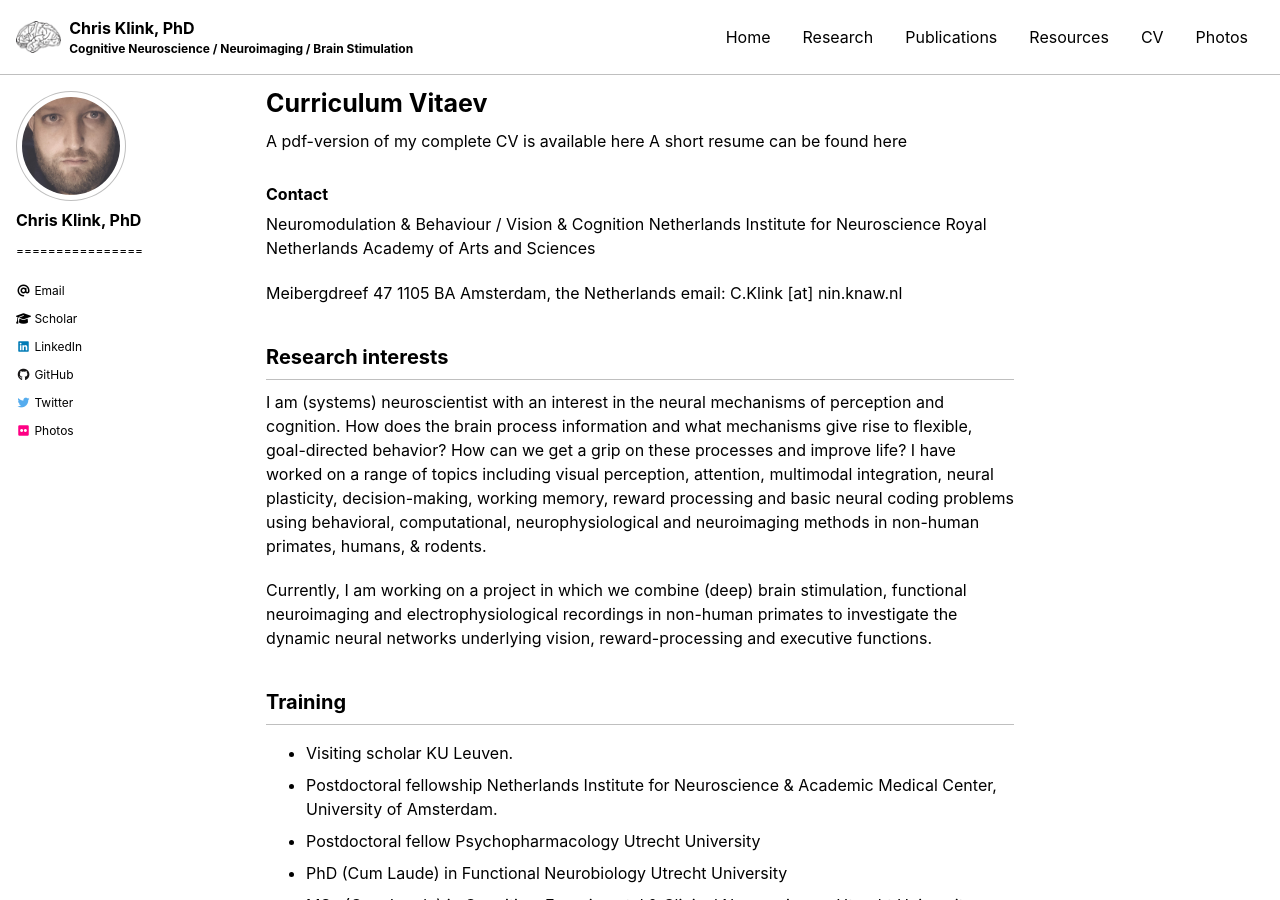
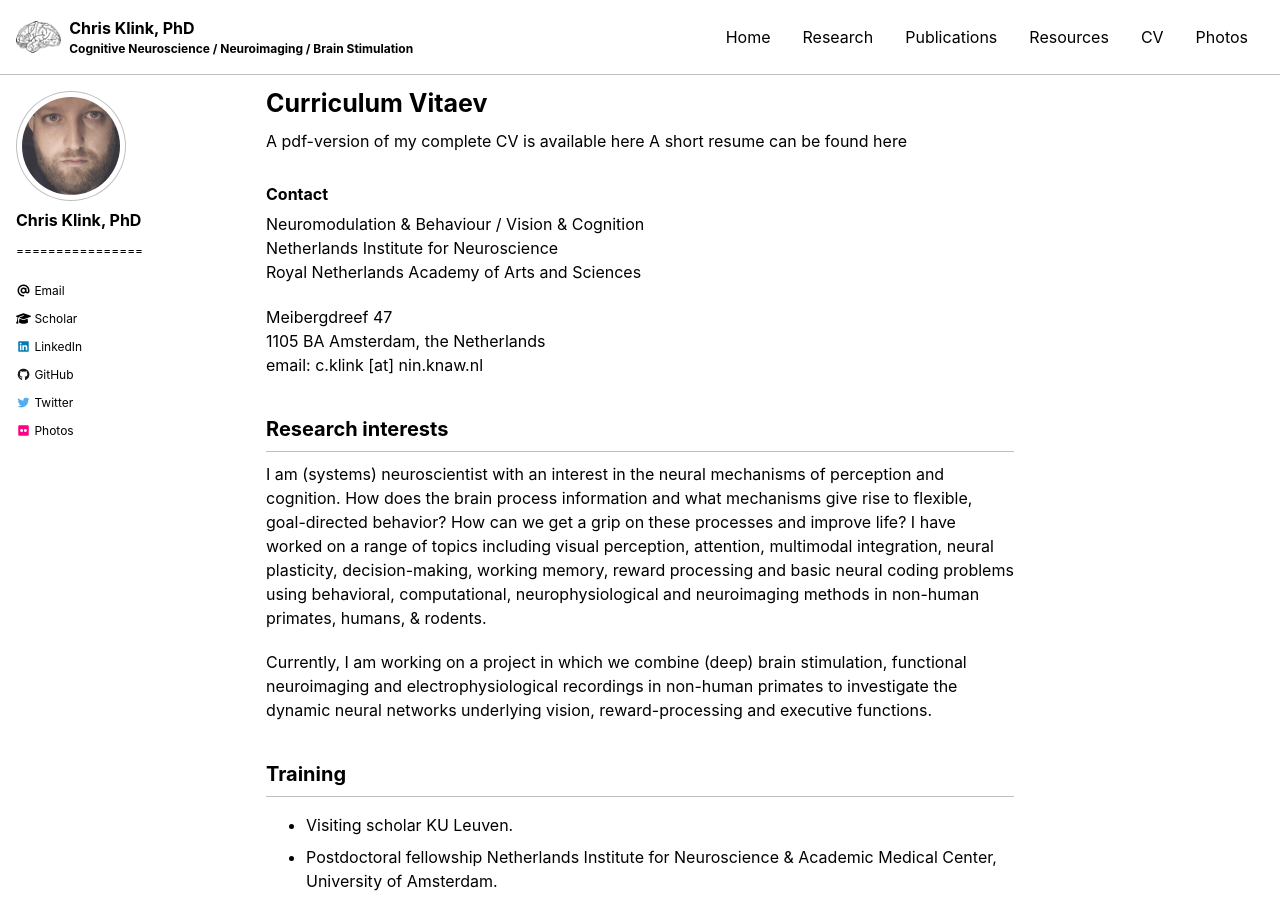
Before and after one commit to pcklink/pcklink.github.io, a Jekyll site: the page built from cv.md, in a window 1280 px wide and 900 px high. Built offline with Jekyll 4.4.1, drawn with Linux system fonts in a browser that asks for light colours; cached includes are drawn as plain includes; nearby versions of some CDN libraries; some of the changed text lies outside the part shown.

Commit message:
Update cv.md

```diff
--- a/cv.md
+++ b/cv.md
@@ -15,7 +15,7 @@
 
 Meibergdreef 47
 1105 BA Amsterdam, the Netherlands
-email: C.Klink [at] nin.knaw.nl
+email: c.klink [at] nin.knaw.nl
 
 
 ## Research interests
@@ -35,7 +35,7 @@
  <li>Postdoctoral fellow Psychopharmacology Utrecht University</li>
  <li>PhD (Cum Laude) in Functional Neurobiology Utrecht University</li>
  <li>MSc (Cum Laude) in Cognitive, Experimental & Clinical Neuroscience, Utrecht University</li>
- <li>BSc in Biology at Utrecht University.<li>
+ <li>BSc in Biology at Utrecht University.</li>
 </ul>
 
 ## Memberships
```
